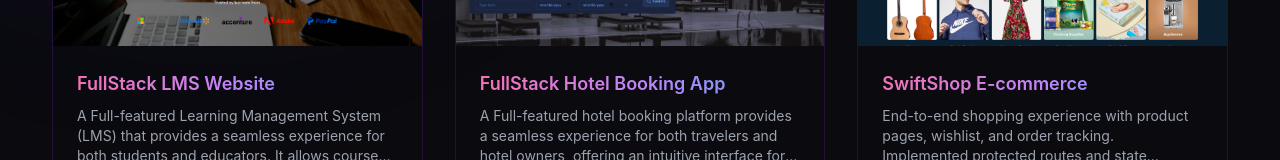
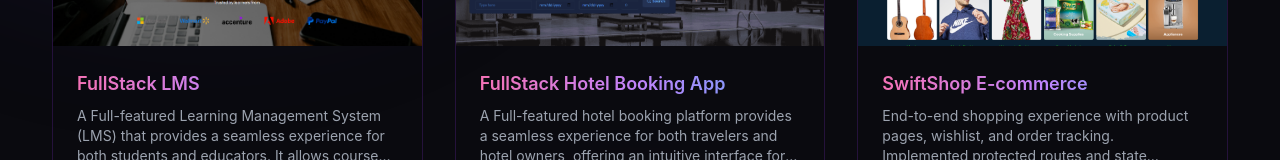
Before and after one commit to Asmaa-Abdo22/My-Portfolio, a React (Vite) app: page /projects in a window 1280 px wide. Shown: the part 505-665 px from the top of the page. Built offline with nearby package versions, Linux system fonts and the light colour scheme.

Commit message:
update on lms project

```diff
--- a/src/components/projectsData.js
+++ b/src/components/projectsData.js
@@ -35,7 +35,7 @@ import party from "../assets/party.PNG";
 import lms from "../assets/lms.PNG"
 export const projects = [
   {
-  name: "FullStack LMS Website",
+  name: "FullStack LMS ",
   description: "A Full-featured Learning Management System (LMS) that provides a seamless experience for both students and educators. It allows course browsing, enrollment, progress tracking, content management, and secure payments with an intuitive interface.",
   technologies: ["React", "Tailwind CSS", "Node.js", "Express", "MongoDB", "Mongoose", "Clerk", "Multer", "Cloudinary", "Stripe", "Quill.js"],
   category: "React",
```
